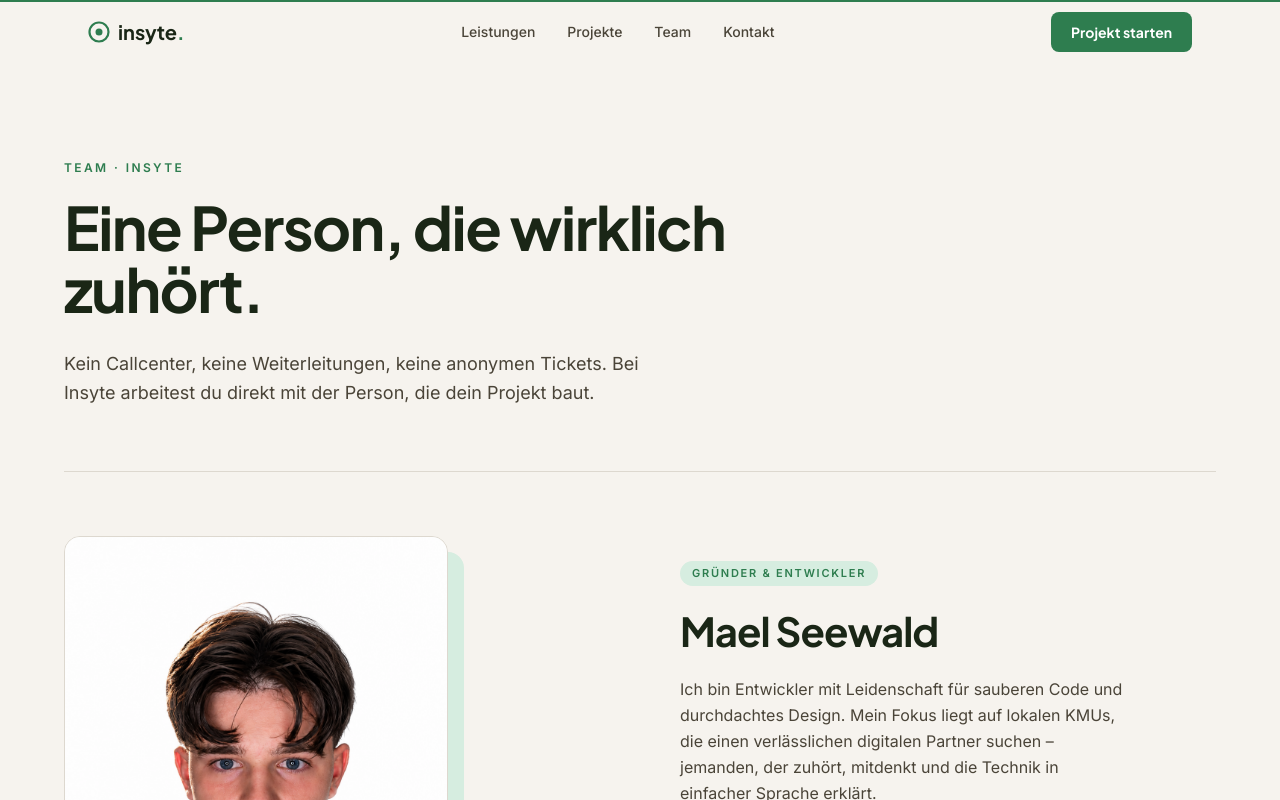
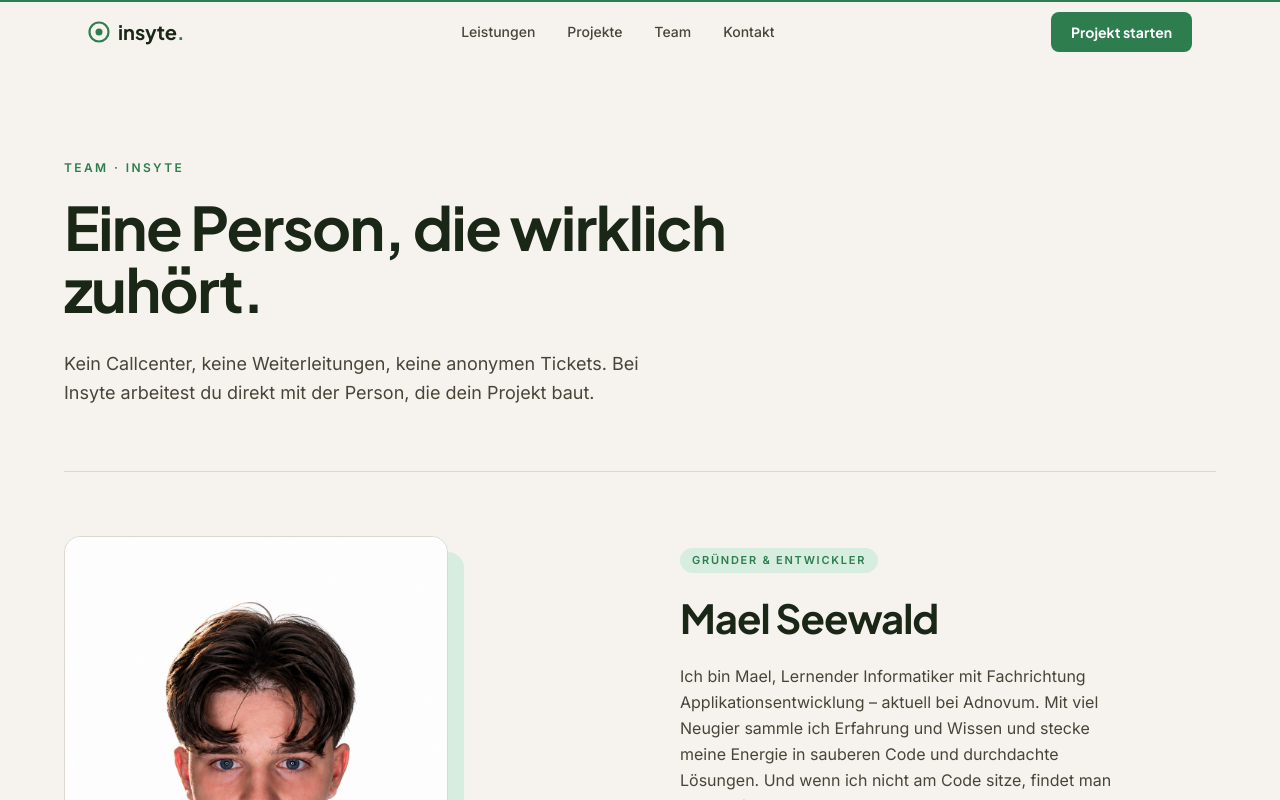
Before and after one commit to maelseewald/Insyte, a Next.js app: page /team in a window 1280 px wide. Shown: the top 800 px of the page. Built offline with nearby package versions, Linux system fonts and the light colour scheme.

Commit message:
content: personal bio on Team page (apprentice at Adnovum, football)

```diff
--- a/components/sections/Team.tsx
+++ b/components/sections/Team.tsx
@@ -137,10 +137,11 @@ export default function Team() {
               variants={fadeInUp}
               className="text-erde text-base leading-relaxed mb-8 max-w-md"
             >
-              Ich bin Entwickler mit Leidenschaft für sauberen Code und
-              durchdachtes Design. Mein Fokus liegt auf lokalen KMUs, die einen
-              verlässlichen digitalen Partner suchen – jemanden, der zuhört,
-              mitdenkt und die Technik in einfacher Sprache erklärt.
+              Ich bin Mael, Lernender Informatiker mit Fachrichtung
+              Applikationsentwicklung – aktuell bei Adnovum. Mit viel Neugier
+              sammle ich Erfahrung und Wissen und stecke meine Energie in
+              sauberen Code und durchdachte Lösungen. Und wenn ich nicht am Code
+              sitze, findet man mich auf dem Fussballplatz.
             </motion.p>
 
             <motion.dl
```
